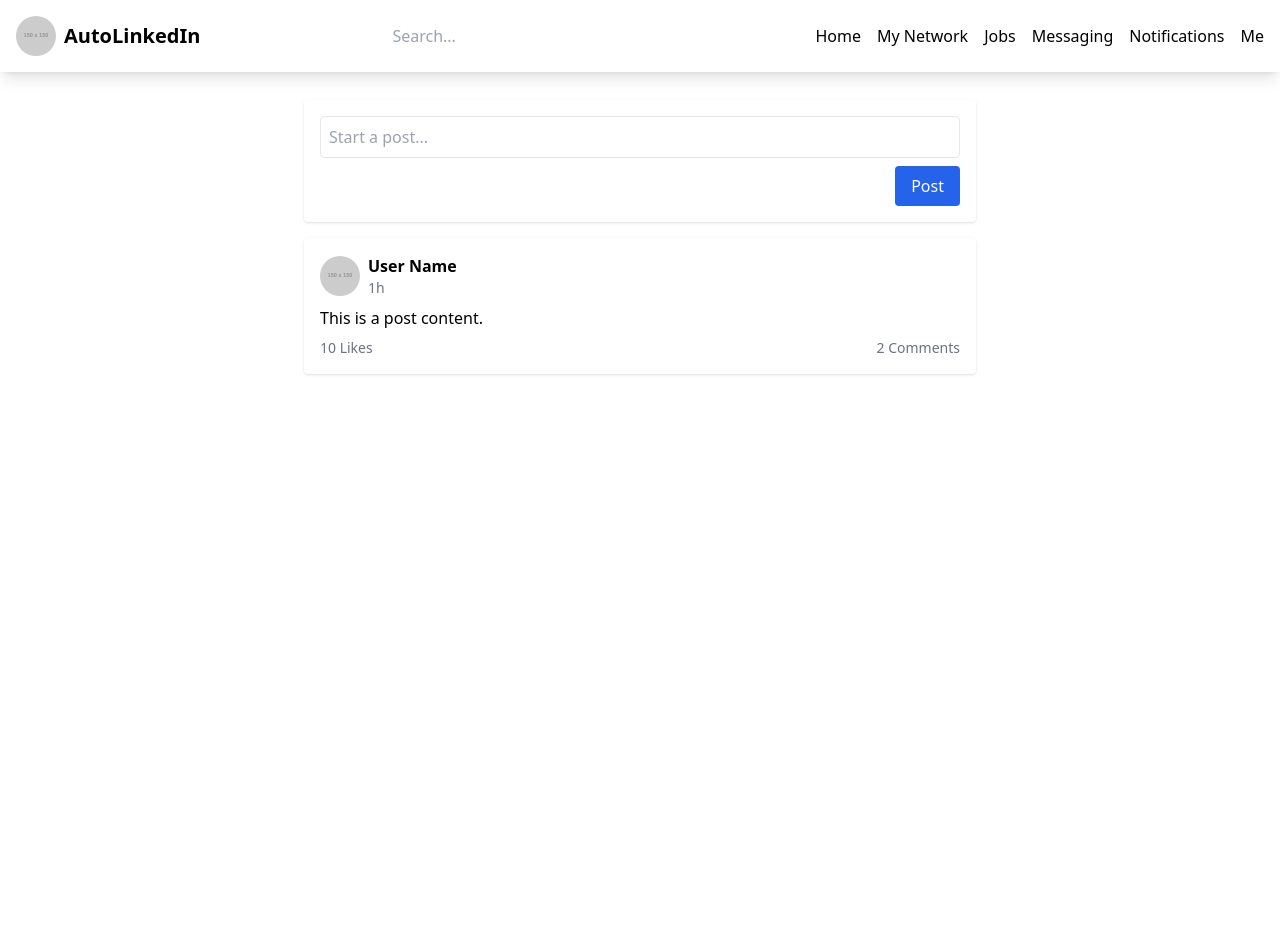
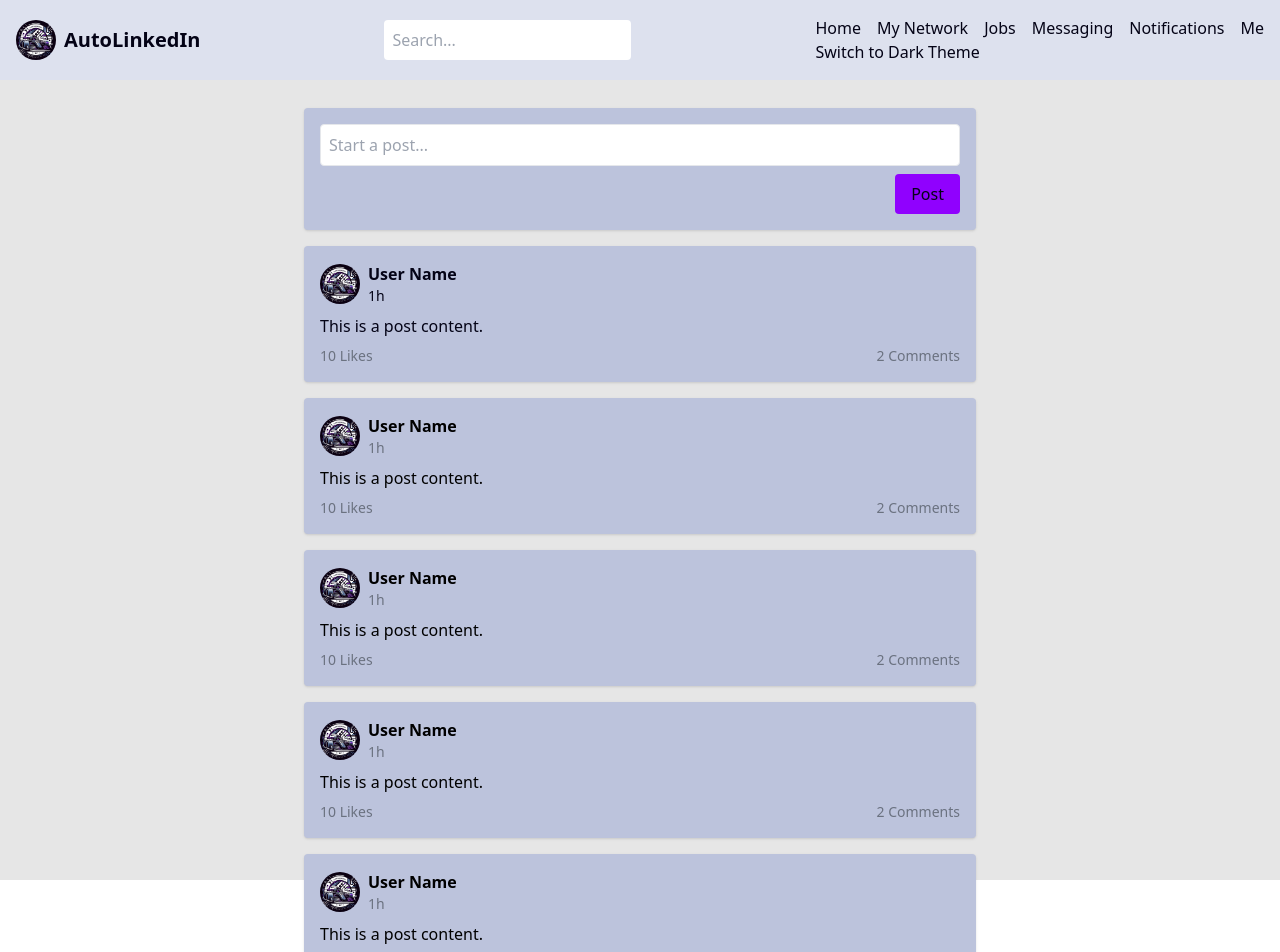
Before and after one commit to Projet-NASA/Front, a Nuxt app: page / in a window 1280 px wide. Shown: the top 952 px of the page. Before the commit the page ends 872 px from the top, so only its background shows below. Built offline with nearby package versions, Linux system fonts and the light colour scheme.

Commit message:
Refactor default layout, update .gitignore, and add dark theme toggle functionality

```diff
--- a/components/HeaderDefault.vue
+++ b/components/HeaderDefault.vue
@@ -3,37 +3,102 @@
     <head>
       <title>AutoLinkedIn</title>
     </head>
-    <header class="bg-white text-black shadow-lg">
-      <div class="container mx-auto flex flex-row items-center justify-between p-4">
+    <header
+      :class="{
+        'fixed w-11/12 ml-20 mt-2': isScrollingDown,
+        'bg-secondary-100 text-black shadow-lg z-50': true,
+      }"
+    >
+      <div
+        class="container mx-auto flex flex-row items-center justify-between p-4"
+      >
         <div class="flex items-center">
-          <img class="w-10 h-10 rounded-full" src="https://via.placeholder.com/150" alt="Logo" />
-          <div class="ml-2 font-bold text-xl">AutoLinkedIn</div>
+          <img
+            class="w-auto h-10 rounded-full"
+            src="../public/logo-rounded.png"
+            alt="Logo"
+          />
+          <div class="text-text-default ml-2 font-bold text-xl">
+            AutoLinkedIn
+          </div>
         </div>
         <div>
           <input class="p-2 rounded" type="text" placeholder="Search..." />
         </div>
         <nav>
           <ul class="flex flex-row space-x-4">
-            <li><nuxt-link to="/">Home</nuxt-link></li>
-            <li><nuxt-link to="/network">My Network</nuxt-link></li>
-            <li><nuxt-link to="/jobs">Jobs</nuxt-link></li>
-            <li><nuxt-link to="/messaging">Messaging</nuxt-link></li>
-            <li><nuxt-link to="/notifications">Notifications</nuxt-link></li>
-            <li><nuxt-link to="/profile">Me</nuxt-link></li>
+            <li>
+              <nuxt-link to="/" class="text-text-default">Home</nuxt-link>
+            </li>
+            <li>
+              <nuxt-link to="/" class="text-text-default"
+                >My Network</nuxt-link
+              >
+            </li>
+            <li>
+              <nuxt-link to="/" class="text-text-default">Jobs</nuxt-link>
+            </li>
+            <li>
+              <nuxt-link to="/" class="text-text-default"
+                >Messaging</nuxt-link
+              >
+            </li>
+            <li>
+              <nuxt-link to="/" class="text-text-default"
+                >Notifications</nuxt-link
+              >
+            </li>
+            <li>
+              <nuxt-link to="/" class="text-text-default">Me</nuxt-link>
+            </li>
           </ul>
+          <div>
+            <button @click="toggleTheme" class="text-text-default">
+              Switch to {{ isDarkTheme ? "Light" : "Dark" }} Theme
+            </button>
+          </div>
         </nav>
       </div>
     </header>
   </div>
 </template>
 
-<script setup>
-let isLoggedIn = false;
-  if (!isLoggedIn) {
-    // this.$router.push('/register/step1');
-  }
+<script setup lang="ts">
+import { ref, onMounted, onBeforeUnmount } from "vue";
+
+const isScrollingDown = ref(false);
+const isDarkTheme = useCookie("isDarkTheme");
 
 
+const handleScroll = () => {
+  const currentScrollPosition =
+    window.pageYOffset || document.documentElement.scrollTop;
+  isScrollingDown.value = currentScrollPosition > 0;
+};
+
+const toggleTheme = () => {
+  isDarkTheme.value = !isDarkTheme.value;
+  if (isDarkTheme.value) {
+    document.body.classList.add("dark");
+    isDarkTheme.value = true;
+  } else {
+    document.body.classList.remove("dark");
+    isDarkTheme.value = false;
+  }
+};
+
+// onMounted(() => {
+//   window.addEventListener("scroll", handleScroll);
+//   if (isDarkTheme.value) {
+//     document.body.classList.add("dark");
+//     isDarkTheme.value = true;
+//   } else {
+//     document.body.classList.remove("dark");
+//     isDarkTheme.value = false;
+//   }
+// });
+
+// onBeforeUnmount(() => {
+//   window.removeEventListener("scroll", handleScroll);
+// });
 </script>
-
-<style lang="scss" scoped></style>
--- a/layouts/default.vue
+++ b/layouts/default.vue
@@ -6,6 +6,8 @@
   </div>
 </template>
 
-<script setup></script>
+<script>
+
+</script>
 
 <style lang="scss" scoped></style>
--- a/pages/index.vue
+++ b/pages/index.vue
@@ -1,16 +1,32 @@
 <template>
-  <div class="flex flex-col items-center pt-7 h-screen bg-background">
+  <div class="flex flex-col items-center pt-7 h-screen bg-background-default">
     <div class="w-full max-w-2xl">
-      <div class="p-4 bg-secondary rounded shadow mb-4">
-        <input class="w-full p-2 border rounded" type="text" placeholder="Start a post..." />
+      <div class="p-4 bg-secondary-200 rounded shadow mb-4">
+        <input class="w-full p-2 border rounded " type="text" placeholder="Start a post..." />
         <div class="flex justify-end mt-2">
-          <button class="px-4 py-2 bg-blue-600 text-white rounded">Post</button>
+          <button class="px-4 py-2 bg-primary-default text-text-default rounded">Post</button>
         </div>
       </div>
       <div>
-        <div class="p-4 bg-background rounded shadow mb-4">
+        <div class="p-4 bg-secondary-200 rounded shadow mb-4">
           <div class="flex items-center mb-2">
-            <img class="w-10 h-10 rounded-full" src="https://via.placeholder.com/150" alt="User avatar" />
+            <img class="w-10 h-10 rounded-full" src="../public/logo-rounded.png" alt="User avatar" />
+            <div class="ml-2">
+              <div class="text-text-default font-bold">User Name</div>
+              <div class="text-text-default text-sm text-gray-500">1h</div>
+            </div>
+          </div>
+          <div class="text-text-default mb-2">
+            This is a post content.
+          </div>
+          <div class="flex justify-between text-gray-500 text-sm">
+            <div>10 Likes</div>
+            <div>2 Comments</div>
+          </div>
+        </div>
+        <div class="p-4 bg-secondary-200 rounded shadow mb-4">
+          <div class="flex items-center mb-2">
+            <img class="w-10 h-10 rounded-full" src="../public/logo-rounded.png" alt="User avatar" />
             <div class="ml-2">
               <div class="font-bold">User Name</div>
               <div class="text-sm text-gray-500">1h</div>
@@ -24,12 +40,70 @@
             <div>2 Comments</div>
           </div>
         </div>
-        <!-- <NuxtLink
-      to="/register/step1"
-      class="bg-blue-500 hover:bg-blue-700 text-white font-bold py-2 px-4 rounded focus:outline-none focus:shadow-outline"
-    >
-      Aller au formulaire
-    </NuxtLink> -->
+        <div class="p-4 bg-secondary-200 rounded shadow mb-4">
+          <div class="flex items-center mb-2">
+            <img class="w-10 h-10 rounded-full" src="../public/logo-rounded.png" alt="User avatar" />
+            <div class="ml-2">
+              <div class="font-bold">User Name</div>
+              <div class="text-sm text-gray-500">1h</div>
+            </div>
+          </div>
+          <div class="mb-2">
+            This is a post content.
+          </div>
+          <div class="flex justify-between text-gray-500 text-sm">
+            <div>10 Likes</div>
+            <div>2 Comments</div>
+          </div>
+        </div>
+        <div class="p-4 bg-secondary-200 rounded shadow mb-4">
+          <div class="flex items-center mb-2">
+            <img class="w-10 h-10 rounded-full" src="../public/logo-rounded.png" alt="User avatar" />
+            <div class="ml-2">
+              <div class="font-bold">User Name</div>
+              <div class="text-sm text-gray-500">1h</div>
+            </div>
+          </div>
+          <div class="mb-2">
+            This is a post content.
+          </div>
+          <div class="flex justify-between text-gray-500 text-sm">
+            <div>10 Likes</div>
+            <div>2 Comments</div>
+          </div>
+        </div>
+        <div class="p-4 bg-secondary-200 rounded shadow mb-4">
+          <div class="flex items-center mb-2">
+            <img class="w-10 h-10 rounded-full" src="../public/logo-rounded.png" alt="User avatar" />
+            <div class="ml-2">
+              <div class="font-bold">User Name</div>
+              <div class="text-sm text-gray-500">1h</div>
+            </div>
+          </div>
+          <div class="mb-2">
+            This is a post content.
+          </div>
+          <div class="flex justify-between text-gray-500 text-sm">
+            <div>10 Likes</div>
+            <div>2 Comments</div>
+          </div>
+        </div>
+        <div class="p-4 bg-secondary-200 rounded shadow mb-4">
+          <div class="flex items-center mb-2">
+            <img class="w-10 h-10 rounded-full" src="../public/logo-rounded.png" alt="User avatar" />
+            <div class="ml-2">
+              <div class="font-bold">User Name</div>
+              <div class="text-sm text-gray-500">1h</div>
+            </div>
+          </div>
+          <div class="mb-2">
+            This is a post content.
+          </div>
+          <div class="flex justify-between text-gray-500 text-sm">
+            <div>10 Likes</div>
+            <div>2 Comments</div>
+          </div>
+        </div>
       </div>
     </div>
   </div>
--- a/tailwind.config.js
+++ b/tailwind.config.js
@@ -15,7 +15,7 @@ module.exports = {
           700: "var(--text-700)",
           800: "var(--text-800)",
           900: "var(--text-900)",
-          950: "var(--text-950)",
+          default: "var(--text-950)",
         },
         background: {
           50: "var(--background-50)",
@@ -62,7 +62,7 @@ module.exports = {
           200: "var(--accent-200)",
           300: "var(--accent-300)",
           400: "var(--accent-400)",
-          500: "var(--accent-500)",
+          default: "var(--accent-500)",
           600: "var(--accent-600)",
           700: "var(--accent-700)",
           800: "var(--accent-800)",
```
Also changed, not shown: 1 other file (tests, documents, lock files or other folders).
